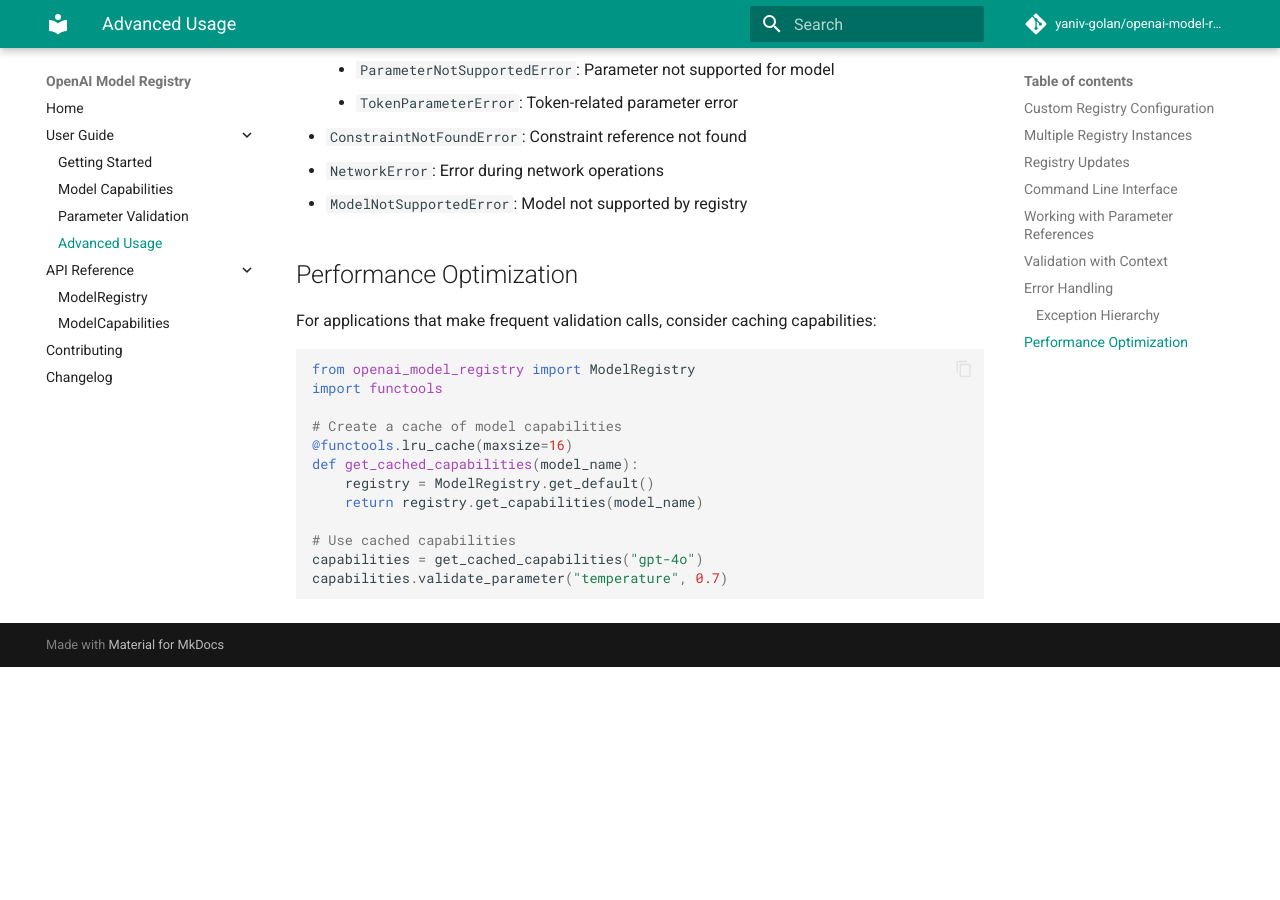
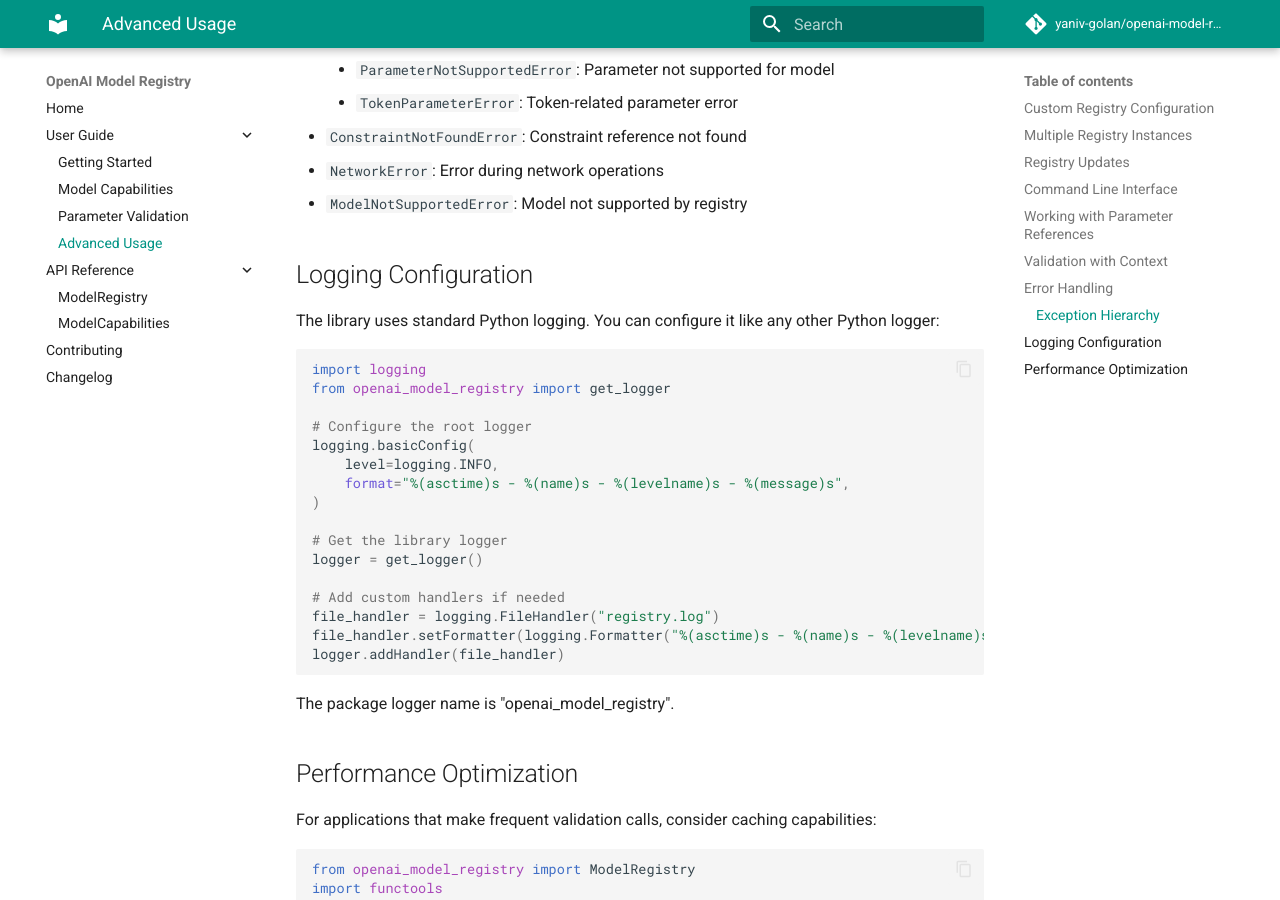
Before and after one commit to yaniv-golan/openai-model-registry, an MkDocs documentation site: the page built from docs/user-guide/advanced-usage.md, in a window 1280 px wide and 900 px high, scrolled down 4397 px. Built offline with MkDocs 1.6.1 and Material for MkDocs 9.7.7, drawn with Linux system fonts in a browser that asks for light colours; comment, search, counter and statistics services are not loaded; before the commit the page ends 5064 px from its top, so only the background shows below that.

Commit message:
Add logging configuration section to user guide with examples

````diff
--- a/docs/user-guide/advanced-usage.md
+++ b/docs/user-guide/advanced-usage.md
@@ -205,6 +205,31 @@ The library provides a hierarchical set of exceptions:
   - `NetworkError`: Error during network operations
   - `ModelNotSupportedError`: Model not supported by registry
 
+## Logging Configuration
+
+The library uses standard Python logging. You can configure it like any other Python logger:
+
+```python
+import logging
+from openai_model_registry import get_logger
+
+# Configure the root logger
+logging.basicConfig(
+    level=logging.INFO,
+    format="%(asctime)s - %(name)s - %(levelname)s - %(message)s",
+)
+
+# Get the library logger
+logger = get_logger()
+
+# Add custom handlers if needed
+file_handler = logging.FileHandler("registry.log")
+file_handler.setFormatter(logging.Formatter("%(asctime)s - %(name)s - %(levelname)s - %(message)s"))
+logger.addHandler(file_handler)
+```
+
+The package logger name is "openai_model_registry".
+
 ## Performance Optimization
 
 For applications that make frequent validation calls, consider caching capabilities:
````
